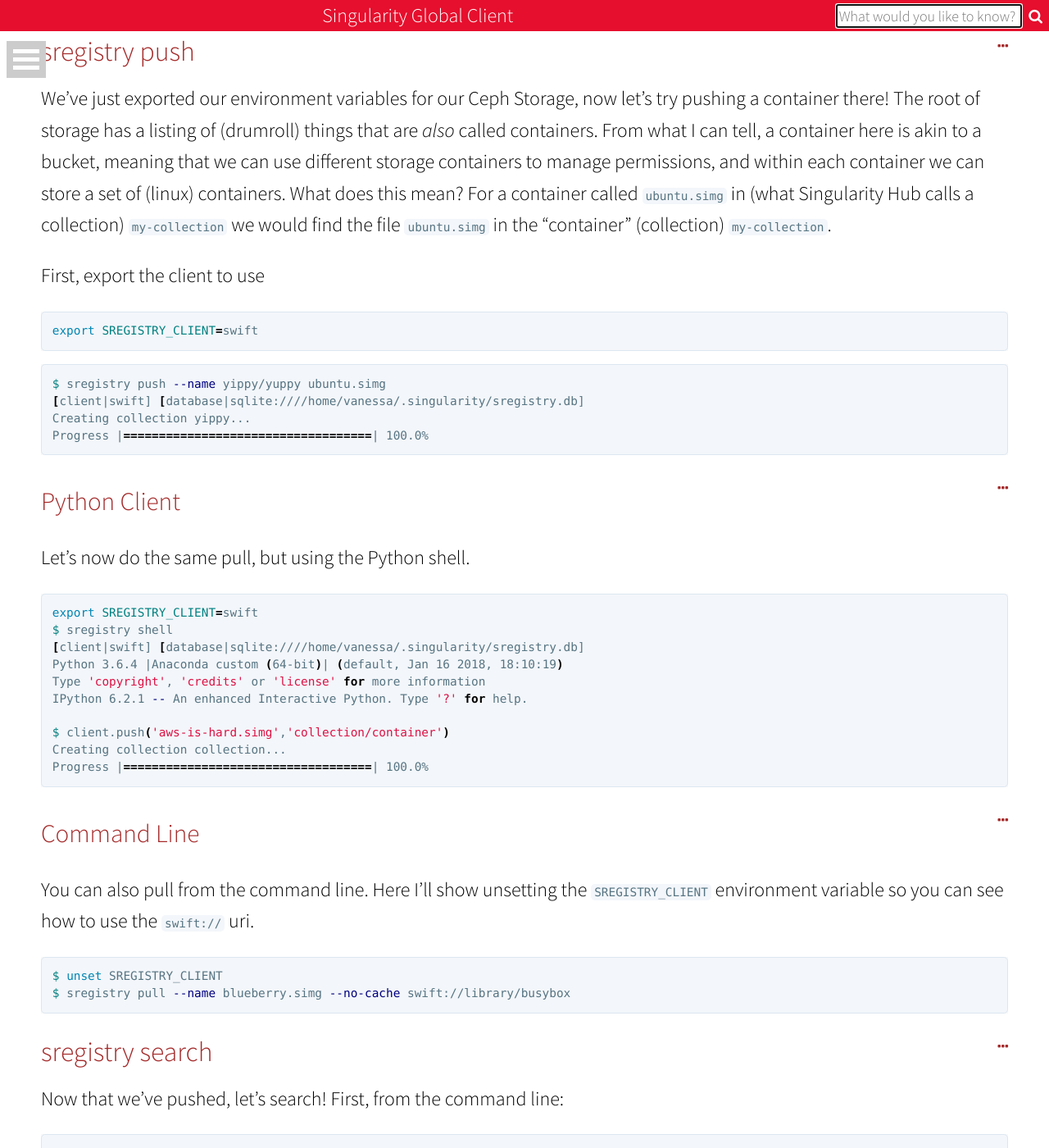
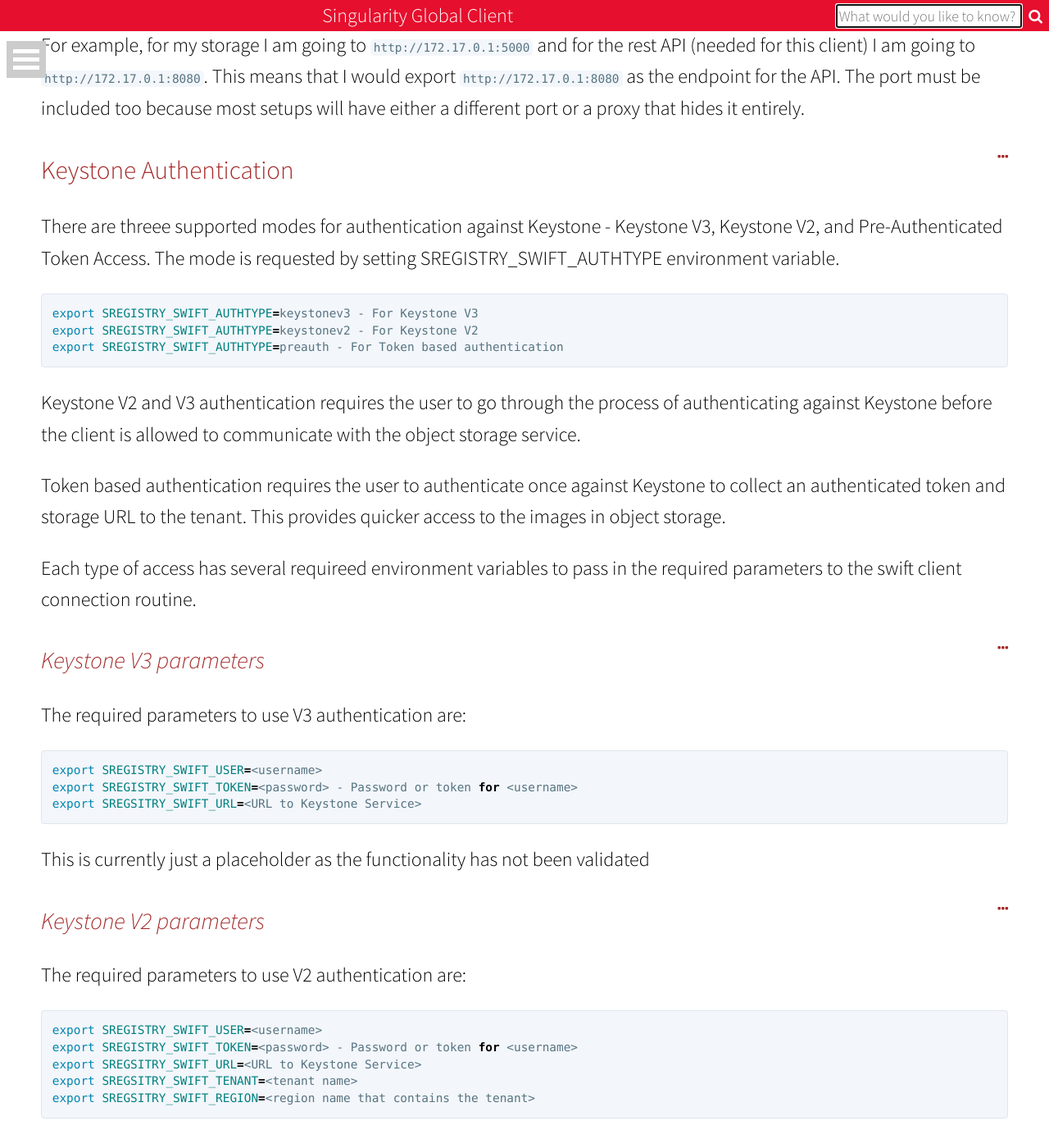
Before and after one commit to singularityhub/sregistry-cli, a Jekyll site: the page built from docs/clients/swift.md, in a window 1280 px wide and 1400 px high, scrolled down 2901 px. Shown: the whole window at 82% size. Built offline with Jekyll 4.4.1, drawn with Linux system fonts in a browser that asks for light colours; nearby versions of some CDN libraries; some of the changed text lies outside the part shown.

Commit message:
The swift client support only used Legacy Authentication.  This does not work for environments that use Openstack Keystone as a centralized authentication service.  This change implements the support for Keystone V2 and V3 authentication along with Openstack's Pre-Authenticated Token/URL access.
To enable this support, we require several additional parameters:

SREGISTRY_SWIFT_AUTHTYPE: Defines the type of authentication
        Expected Values: 'preauth', 'keystonev3', 'keystonev2',
                         or blank (Legacy Auth)

Required variables for 'preauth" authentication type"
SREGISTRY_SWIFT_OS_AUTH_TOKEN: Token Pre-Authentication access - Different
                               token from the SREGISTRY_SWIFT_TOKEN
SREGISTRY_SWIFT_OS_STORAGE_URL: Authenticated URL to access the bucket
                                directly.  This is not the URL to authenticate

Required variables for 'keystonev3' authentication:
SREGISTRY_SWIFT_USER - Username that is authenicating against Keystone
SREGISTRY_SWIFT_TOKEN - User Password/Token for the specified user
SREGISTRY_SWIFT_URL - URL for the Keystone authentication service

Required variables for 'keystonev2' authentication:
SREGISTRY_SWIFT_USER - Username that is authenicating against Keystone
SREGISTRY_SWIFT_TOKEN - User Password/Token for the specified user
SREGISTRY_SWIFT_URL - URL for the Keystone authentication service
SREGISTRY_SWIFT_TENANT - Tenant Name in keystone that the user has access to
SREGISTRY_SWIFT_REGION - The region that the tenant is stored in

Required variables for legacy authentication:
SREGISTRY_SWIFT_USER - Username that is authenicating against the object store
SREGISTRY_SWIFT_TOKEN - User Password/Token for the specified user
SREGISTRY_SWIFT_URL - URL for the object storage authentication service

Added documentation to describe how to use Keystone v2/v3 and
per-authenticated token access.

````diff
--- a/docs/clients/swift.md
+++ b/docs/clients/swift.md
@@ -36,6 +36,12 @@
 ```bash
 pip install sregistry
 pip install python-swiftclient
+```
+
+If your environment uses Openstack Keystone for authentication, you need to add the Keystone client
+
+```bash
+pip install python-keystoneclient
 ```
 
 The next steps we will take are to first set up authentication and other
@@ -116,6 +122,62 @@
 The port must be included too because most setups will have either a different port
 or a proxy that hides it entirely.
 
+### Keystone Authentication
+
+There are threee supported modes for authentication against Keystone - Keystone V3,
+Keystone V2, and Pre-Authenticated Token Access. The mode is requested by setting
+SREGISTRY_SWIFT_AUTHTYPE environment variable.
+
+```bash
+export SREGISTRY_SWIFT_AUTHTYPE=keystonev3 - For Keystone V3
+export SREGISTRY_SWIFT_AUTHTYPE=keystonev2 - For Keystone V2
+export SREGISTRY_SWIFT_AUTHTYPE=preauth - For Token based authentication
+```
+Keystone V2 and V3 authentication requires the user to go through the
+process of authenticating against Keystone before the client is allowed
+to communicate with the object storage service.
+
+Token based authentication requires the user to authenticate once against
+Keystone to collect an authenticated token and storage URL to the tenant.
+This provides quicker access to the images in object storage.
+
+Each type of access has several requireed environment variables to pass in the
+required parameters to the swift client connection routine.
+
+#### Keystone V3 parameters
+
+The required parameters to use V3 authentication are:
+
+```bash
+export SREGISTRY_SWIFT_USER=<username>
+export SREGISTRY_SWIFT_TOKEN=<password> - Password or token for <username>
+export SREGSITRY_SWIFT_URL=<URL to Keystone Service>
+```
+This is currently just a placeholder as the functionality has not been validated
+
+#### Keystone V2 parameters
+
+The required parameters to use V2 authentication are:
+
+```bash
+export SREGISTRY_SWIFT_USER=<username>
+export SREGISTRY_SWIFT_TOKEN=<password> - Password or token for <username>
+export SREGSITRY_SWIFT_URL=<URL to Keystone Service>
+export SREGSITRY_SWIFT_TENANT=<tenant name>
+export SREGSITRY_SWIFT_REGION=<region name that contains the tenant>
+```
+
+#### Token authentication parameters
+
+The required parameters to use V2 authentication are:
+
+```bash
+export SREGISTRY_SWIFT_OS_AUTH_TOKEN=<pre-authenicated token>
+export SREGISTRY_SWIFT_OS_STORAGE_URL=<authenticated storage URL>
+```
+The SREGISTRY_SWIFT_OS_AUTH_TOKEN and SREGISTRY_SWIFT_OS_STORAGE_URL
+are completely different from the SREGISTRY_SWIFT_TOKEN and
+SREGISTRY_SWIFT_URL
 
 ## sregistry push
 We've just exported our environment variables for our Ceph Storage, now let's
````
Also changed, not shown: 1 other file.
